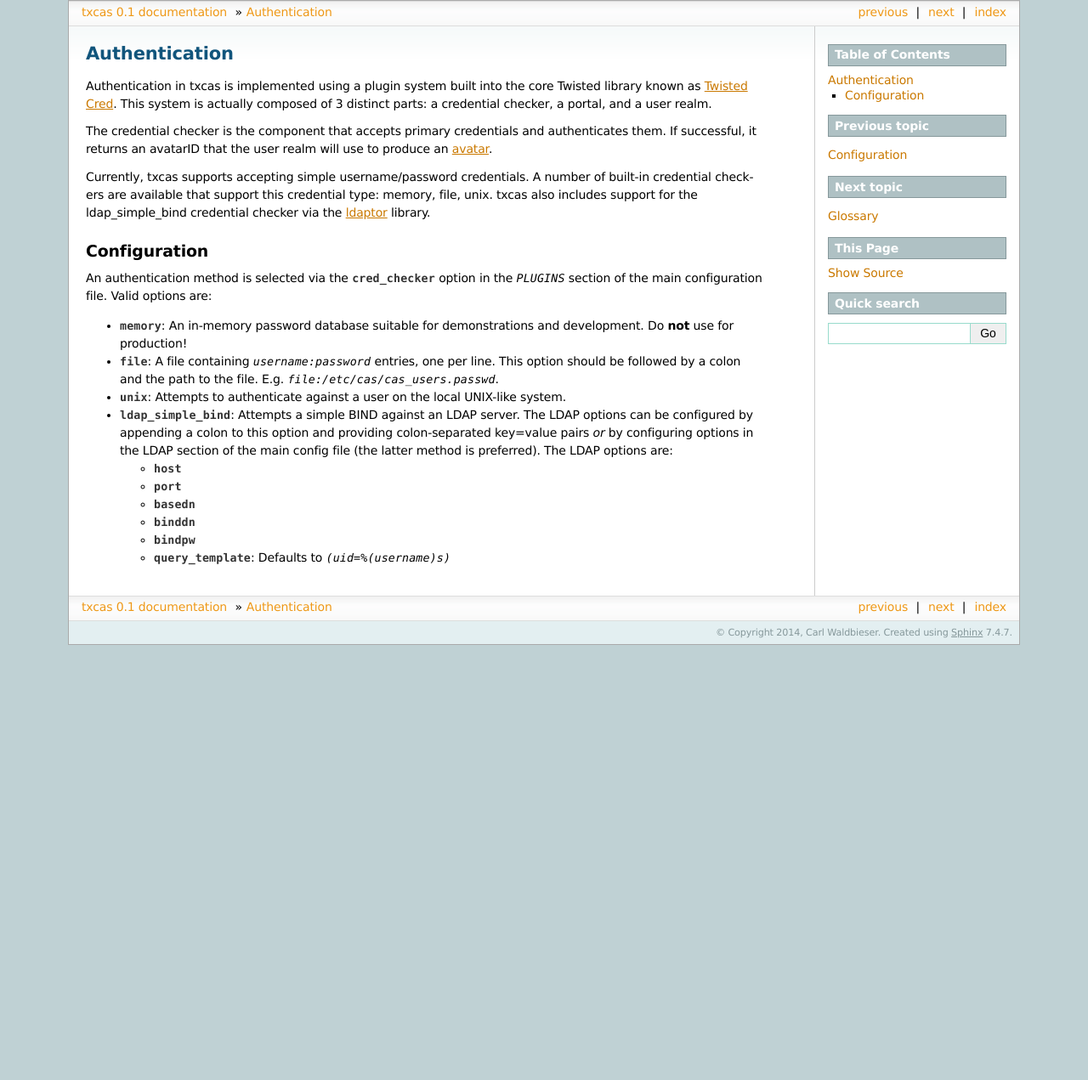
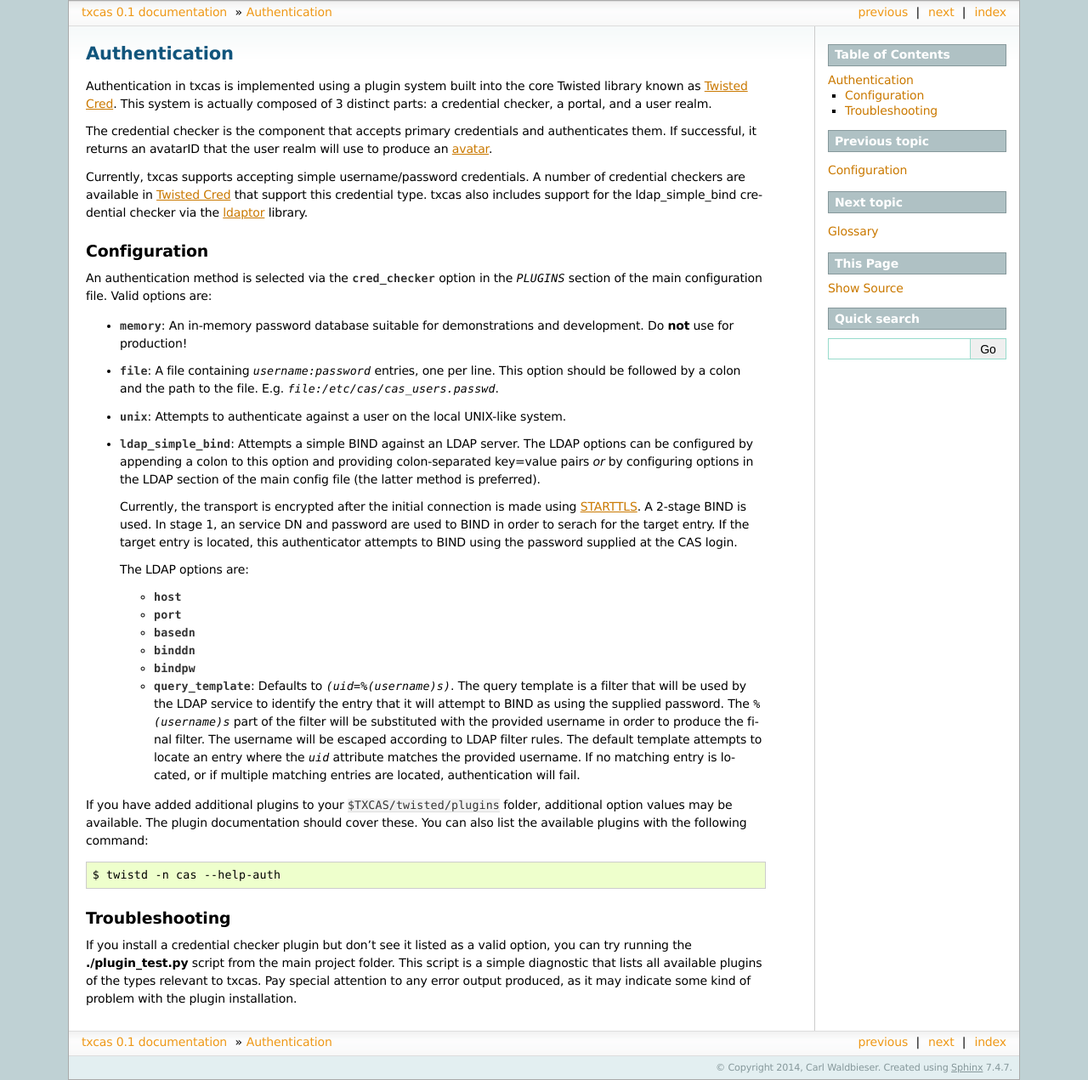
Before and after one commit to cwaldbieser/txcas, a Sphinx documentation site: the page built from docs/authentication.rst, in a window 1280 px wide. Shown: the whole page at 85% size. Built offline with Sphinx 7.4.7, drawn with Linux system fonts in a browser that asks for light colours; before the commit the page ends 900 px from its top, so only the background shows below that.

Commit message:
Complete authentication documentation.

```diff
--- a/docs/authentication.rst
+++ b/docs/authentication.rst
@@ -11,8 +11,8 @@ authenticates them.  If successful, it returns an avatarID that the user
 realm will use to produce an :term:`avatar`.
 
 Currently, txcas supports accepting simple username/password credentials.  A
-number of built-in credential checkers are available that support this
-credential type:  memory, file, unix.  txcas also includes support for the
+number of credential checkers are available in `Twisted Cred`_  that support this
+credential type.  txcas also includes support for the
 ldap_simple_bind credential checker via the `ldaptor`_ library.
 
 Configuration
@@ -30,16 +30,48 @@ An authentication method is selected via the :option:`cred_checker` option in th
 * :option:`ldap_simple_bind`:  Attempts a simple BIND against an LDAP server.
   The LDAP options can be configured by appending a colon to this option and
   providing colon-separated key=value pairs *or* by configuring options in the
-  LDAP section of the main config file (the latter method is preferred).  The
-  LDAP options are:
+  LDAP section of the main config file (the latter method is preferred).
+
+  Currently, the transport is encrypted after the initial connection is made
+  using `STARTTLS`_.  A 2-stage BIND is used.  In stage 1, an service DN
+  and password are used to BIND in order to serach for the target entry.
+  If the target entry is located, this authenticator attempts to BIND using
+  the password supplied at the CAS login.
+
+  The LDAP options are:
 
   * :option:`host`
   * :option:`port`
   * :option:`basedn`
   * :option:`binddn`
   * :option:`bindpw`
-  * :option:`query_template`: Defaults to `(uid=%(username)s)`
+  * :option:`query_template`: Defaults to `(uid=%(username)s)`.  The query
+    template is a filter that will be used by the LDAP service to identify
+    the entry that it will attempt to BIND as using the supplied password.
+    The `%(username)s` part of the filter will be substituted with the provided
+    username in order to produce the final filter.  The username will be escaped
+    according to LDAP filter rules.  The default template attempts to locate an
+    entry where the `uid` attribute matches the provided username.  If no
+    matching entry is located, or if multiple matching entries are located,
+    authentication will fail.
+
+If you have added additional plugins to your :file:`$TXCAS/twisted/plugins`
+folder, additional option values may be available.  The plugin documentation
+should cover these.  You can also list the available plugins with the following
+command::
+
+    $ twistd -n cas --help-auth
+
+Troubleshooting
+---------------
+If you install a credential checker plugin but don't see it listed as a valid
+option, you can try running the :command:`./plugin_test.py` script from the
+main project folder.  This script is a simple diagnostic that lists all
+available plugins of the types relevant to txcas.  Pay special attention to
+any error output produced, as it may indicate some kind of problem with the
+plugin installation.
 
 
 .. _Twisted Cred: https://twistedmatrix.com/documents/14.0.0/core/howto/cred.html
 .. _ldaptor: https://github.com/twisted/ldaptor
+.. _STARTTLS: http://en.wikipedia.org/wiki/STARTTLS
--- a/docs/glossary.rst
+++ b/docs/glossary.rst
@@ -6,7 +6,7 @@ Glossary
     AVATAR
         A representation of an authenticated user.  In txcas, an avatar must
         implement the interface ICASUSer.  The avatar will have a username
-        and possible one or more attributes associated with it.
+        and possibly one or more attributes associated with it.
 
     SSO
         Single Sign-On.  The ability to login once to a service authentication
```
